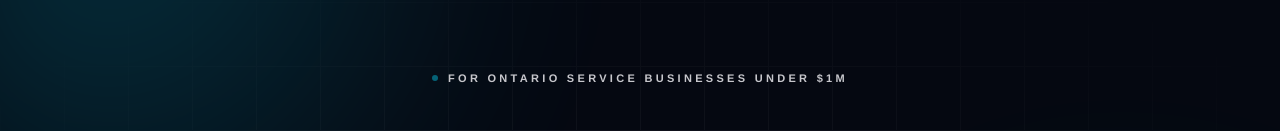
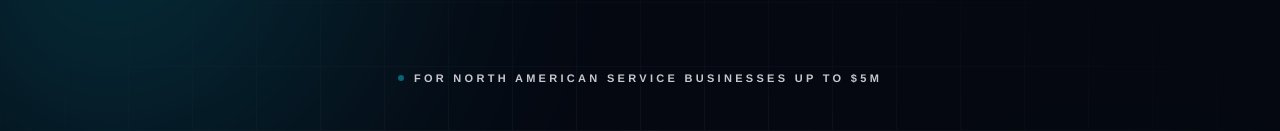
Before and after one commit to staybookt/staybookt-investor, a Next.js app: page / in a window 1280 px wide. Shown: the part 127-258 px from the top of the page. Built offline with nearby package versions, Linux system fonts and the light colour scheme; no server answers.

Commit message:
Reposition: North America (CA+US), ICP ceiling $1M -> $5M. Hero, meta, share cards, structured data.

```diff
--- a/app/layout.tsx
+++ b/app/layout.tsx
@@ -14,7 +14,7 @@ const interTight = Inter_Tight({
 // Official company slogan. Use in brand-line slots (title, OG, share card).
 const SLOGAN = 'Get Found. StayBookt.';
 const DESCRIPTION =
-  'StayBookt builds and runs websites for Ontario service businesses under $1M. We get you found, book the work, and keep the calendar full. Built and run by us. Paid for by the results.';
+  'StayBookt builds and runs websites for service businesses up to $5M across North America. We get you found, book the work, and keep the calendar full. Built and run by us. Paid for by the results.';
 const SITE_URL = 'https://www.staybookt.com';
 
 export const metadata: Metadata = {
--- a/app/opengraph-image.tsx
+++ b/app/opengraph-image.tsx
@@ -60,7 +60,7 @@ export default function OpenGraphImage() {
             position: 'relative',
           }}
         >
-          For Ontario service businesses under $1M
+          For North American service businesses up to $5M
         </div>
 
         <div
--- a/app/twitter-image.tsx
+++ b/app/twitter-image.tsx
@@ -60,7 +60,7 @@ export default function TwitterImage() {
             position: 'relative',
           }}
         >
-          For Ontario service businesses under $1M
+          For North American service businesses up to $5M
         </div>
         <div style={{ display: 'flex', flexDirection: 'column', position: 'relative' }}>
           <div
--- a/components/Hero.tsx
+++ b/components/Hero.tsx
@@ -81,7 +81,7 @@ export default function Hero() {
           className="text-[10px] sm:text-[11px] tracking-[0.3em] uppercase font-semibold mb-8 inline-flex items-center gap-2.5 justify-center"
         >
           <span className="inline-block w-1.5 h-1.5 rounded-full bg-elec animate-pulse" aria-hidden />
-          <span className="text-platinum-soft">For Ontario service businesses under $1M</span>
+          <span className="text-platinum-soft">For North American service businesses up to $5M</span>
         </motion.p>
 
         <motion.h1
--- a/components/StructuredData.tsx
+++ b/components/StructuredData.tsx
@@ -33,8 +33,8 @@ export default function StructuredData() {
       url: 'https://www.staybookt.com',
       email: 'info@staybookt.com',
       description:
-        'StayBookt builds and runs websites for Ontario service businesses under $1M. We get you found, book the work, and keep the calendar full. Paid for by the results.',
-      areaServed: { '@type': 'State', name: 'Ontario, Canada' },
+        'StayBookt builds and runs websites for service businesses up to $5M across North America. We get you found, book the work, and keep the calendar full. Paid for by the results.',
+      areaServed: [{ '@type': 'Country', name: 'Canada' }, { '@type': 'Country', name: 'United States' }],
       founder: [
         { '@type': 'Person', name: 'Jacob Charendoff' },
         { '@type': 'Person', name: 'Richard Roos' },
```
